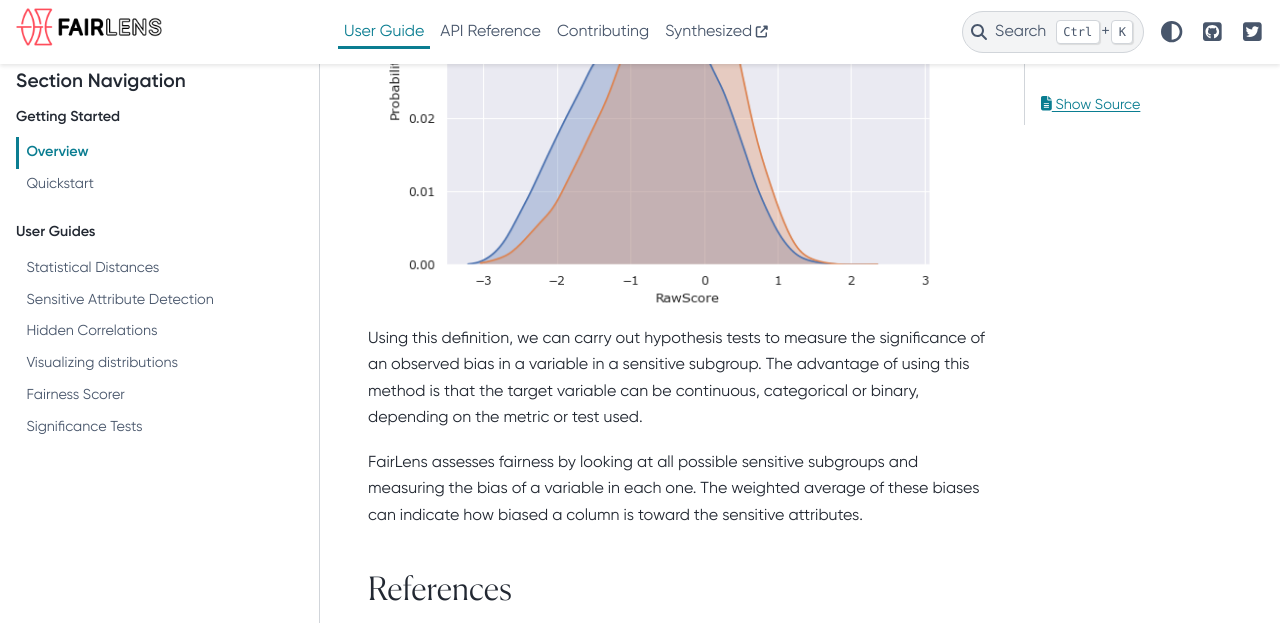
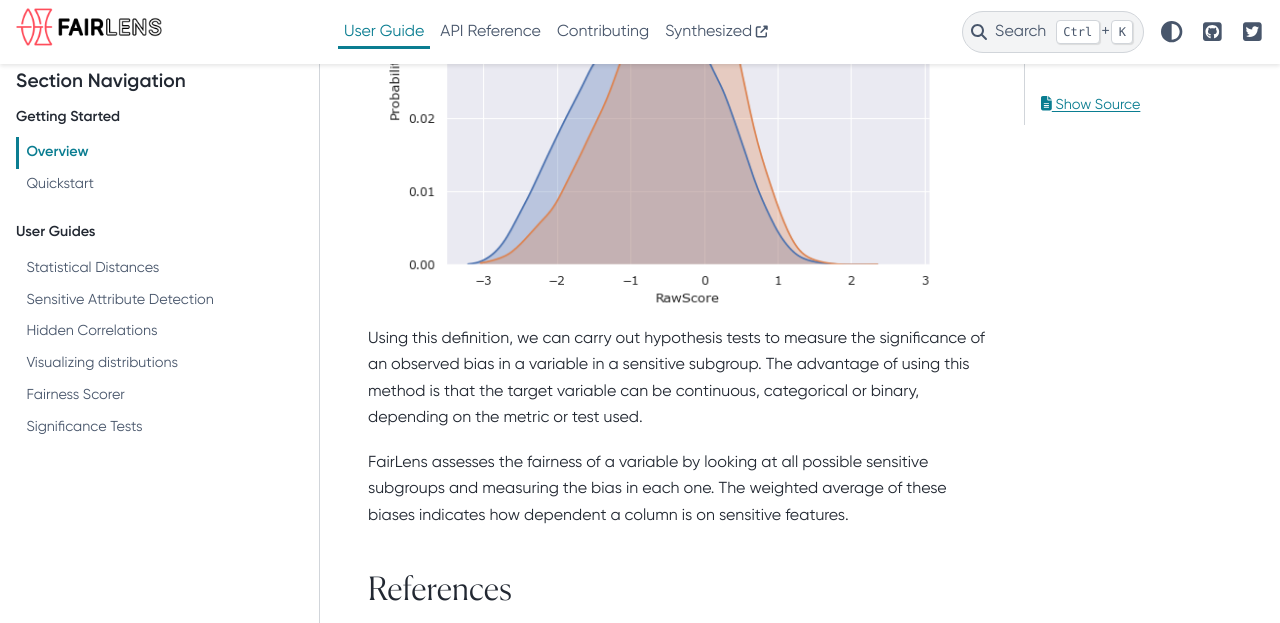
Before and after one commit to synthesized-io/fairlens, a Sphinx documentation site: the page built from docs/user_guide/fairness.rst, in a window 1280 px wide and 900 px high, scrolled down 1191 px, cut to the strip 0-623 px from the top of the window. Built offline with Sphinx 7.4.7 and the PyData theme 0.15.4, drawn with Linux system fonts in a browser that asks for light colours; cross-references to code outside the pages are shown as plain code.

Commit message:
suggested changes

```diff
--- a/docs/user_guide/fairness.rst
+++ b/docs/user_guide/fairness.rst
@@ -49,8 +49,8 @@ Using this definition, we can carry out hypothesis tests to measure the signific
 in a sensitive subgroup. The advantage of using this method is that the target variable can be continuous, categorical
 or binary, depending on the metric or test used.
 
-FairLens assesses fairness by looking at all possible sensitive subgroups and measuring the bias of a variable in each one.
-The weighted average of these biases can indicate how biased a column is toward the sensitive attributes.
+FairLens assesses the fairness of a variable by looking at all possible sensitive subgroups and measuring the bias in each one.
+The weighted average of these biases indicates how dependent a column is on sensitive features.
 
 References
 ----------
```
